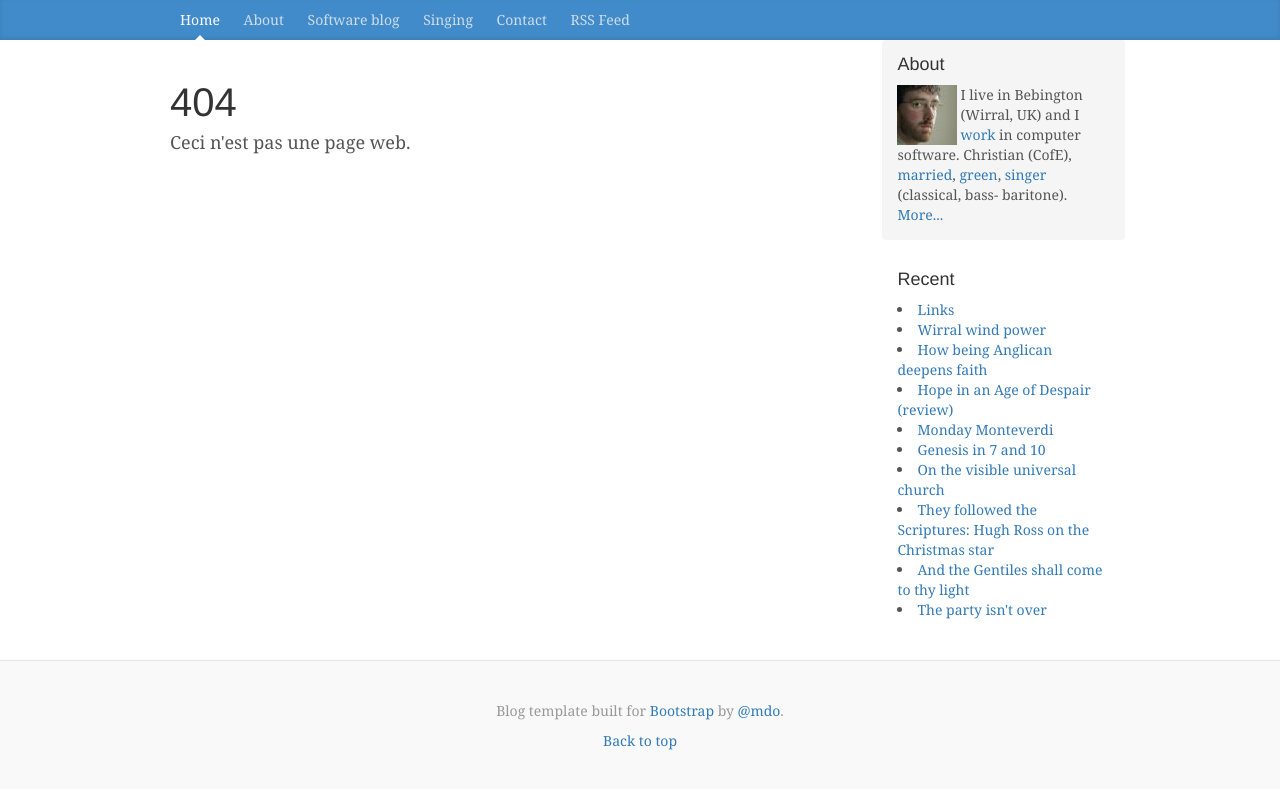
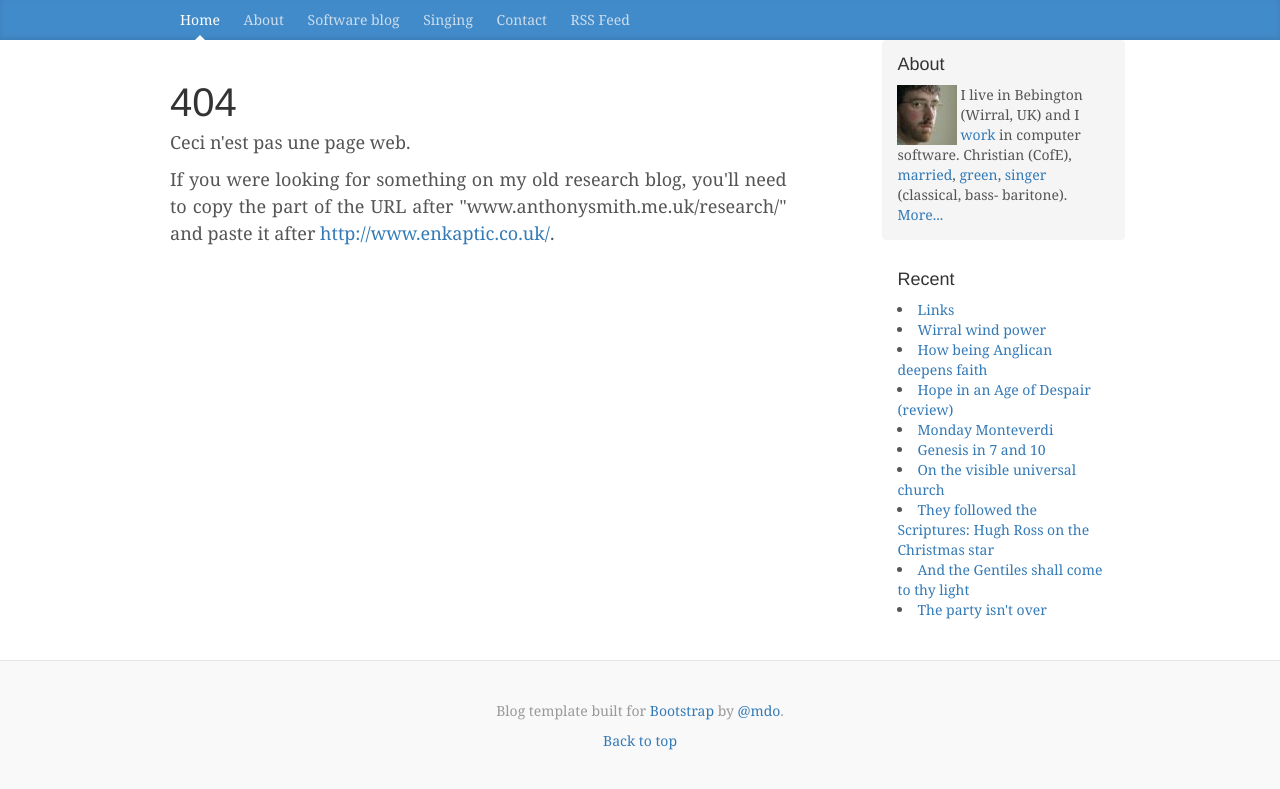
Before and after one commit to anthonyjsmith/anthonyjsmith.github.io, a Jekyll site: the page built from 404.html, in a window 1280 px wide. Shown: the top 789 px of the page. Built offline with Jekyll 4.4.1, drawn with Linux system fonts in a browser that asks for light colours; nearby versions of some CDN libraries; Markdown is read by kramdown in place of the engine named in the settings; comment, search, counter and statistics services are not loaded.

Commit message:
404 more helpful

```diff
--- a/404.html
+++ b/404.html
@@ -3,3 +3,5 @@ layout: page
 title: 404
 ---
 <p>Ceci n'est pas une page web.</p>
+
+<p>If you were looking for something on my old research blog, you'll need to copy the part of the URL after "www.anthonysmith.me.uk/research/" and paste it after <a href="http://www.enkaptic.co.uk/">http://www.enkaptic.co.uk/</a>.</p>
--- a/research/index.html
+++ b/research/index.html
@@ -1,6 +1,6 @@
 ---
 layout: page
-title: Software Blog
+title: Software blog
 categories: []
 tags: []
 status: publish
@@ -10,3 +10,4 @@ meta:
   _edit_last: '1'
   _wp_page_template: default
 ---
+<p>Here: <a href="http://www.enkaptic.co.uk/">www.enkaptic.co.uk</a>.</p>
```
